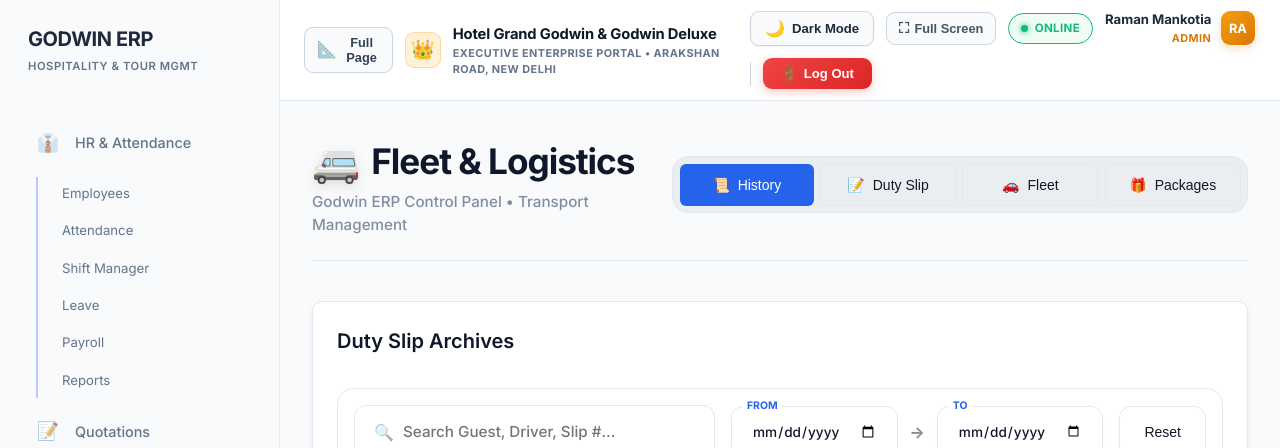
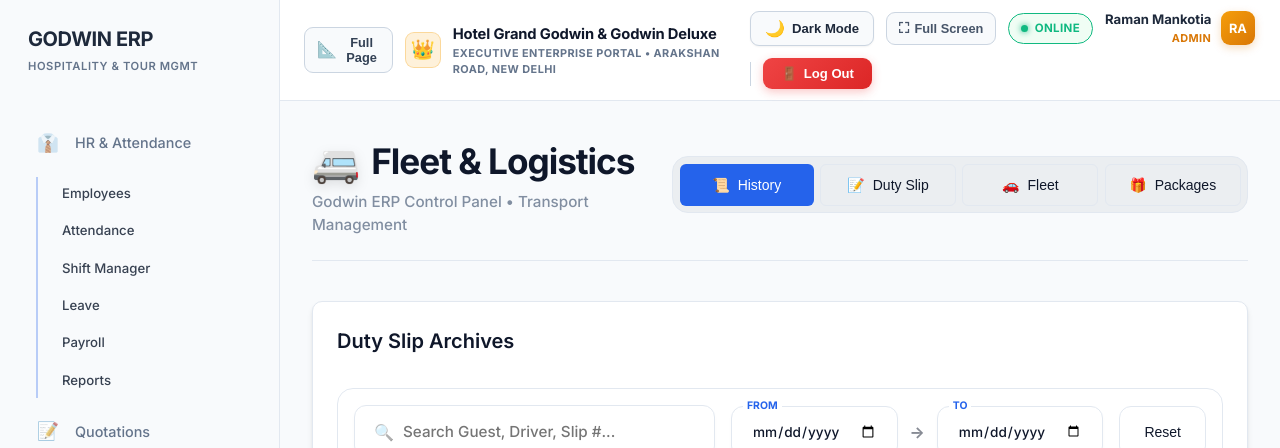
Before and after one commit to rammimankotia-prog/ERP, a Next.js app: page /fleet in a window 1280 px wide. Shown: the top 448 px of the page. Built offline with nearby package versions, Linux system fonts and the light colour scheme.

Commit message:
fix: sidebar SubLink text invisible in light mode - increase contrast #374151

```diff
--- a/src/components/Sidebar.tsx
+++ b/src/components/Sidebar.tsx
@@ -54,11 +54,11 @@ export default function Sidebar() {
 
       <style jsx>{`
         .sidebar {
-          color: ${theme === 'light' ? '#64748b' : '#94a3b8'};
+          color: ${theme === 'light' ? '#374151' : '#94a3b8'};
         }
         .nav-link-hover:hover {
-          background-color: ${theme === 'light' ? 'rgba(59, 130, 246, 0.05)' : 'rgba(255, 255, 255, 0.05)'} !important;
-          color: ${theme === 'light' ? '#2563eb' : 'white'} !important;
+          background-color: ${theme === 'light' ? 'rgba(37, 99, 235, 0.08)' : 'rgba(255, 255, 255, 0.07)'} !important;
+          color: ${theme === 'light' ? '#1d4ed8' : 'white'} !important;
         }
       `}</style>
     </aside>
@@ -102,10 +102,14 @@ function SubLink({ href, label, active, theme }: { href: string; label: string;
       padding: '0.45rem 0.75rem',
       borderRadius: '8px',
       textDecoration: 'none',
-      color: active ? (isLight ? '#2563eb' : '#93c5fd') : (isLight ? '#64748b' : '#64748b'),
-      background: active ? (isLight ? 'rgba(37, 99, 235, 0.08)' : 'rgba(37, 99, 235, 0.12)') : 'transparent',
+      color: active
+        ? (isLight ? '#1d4ed8' : '#93c5fd')
+        : (isLight ? '#374151' : '#94a3b8'),
+      background: active
+        ? (isLight ? 'rgba(37, 99, 235, 0.1)' : 'rgba(37, 99, 235, 0.15)')
+        : 'transparent',
       fontSize: '0.825rem',
-      fontWeight: active ? 700 : 400,
+      fontWeight: active ? 700 : 500,
       transition: 'all 0.15s',
     }}
     className={active ? '' : 'nav-link-hover'}
```
